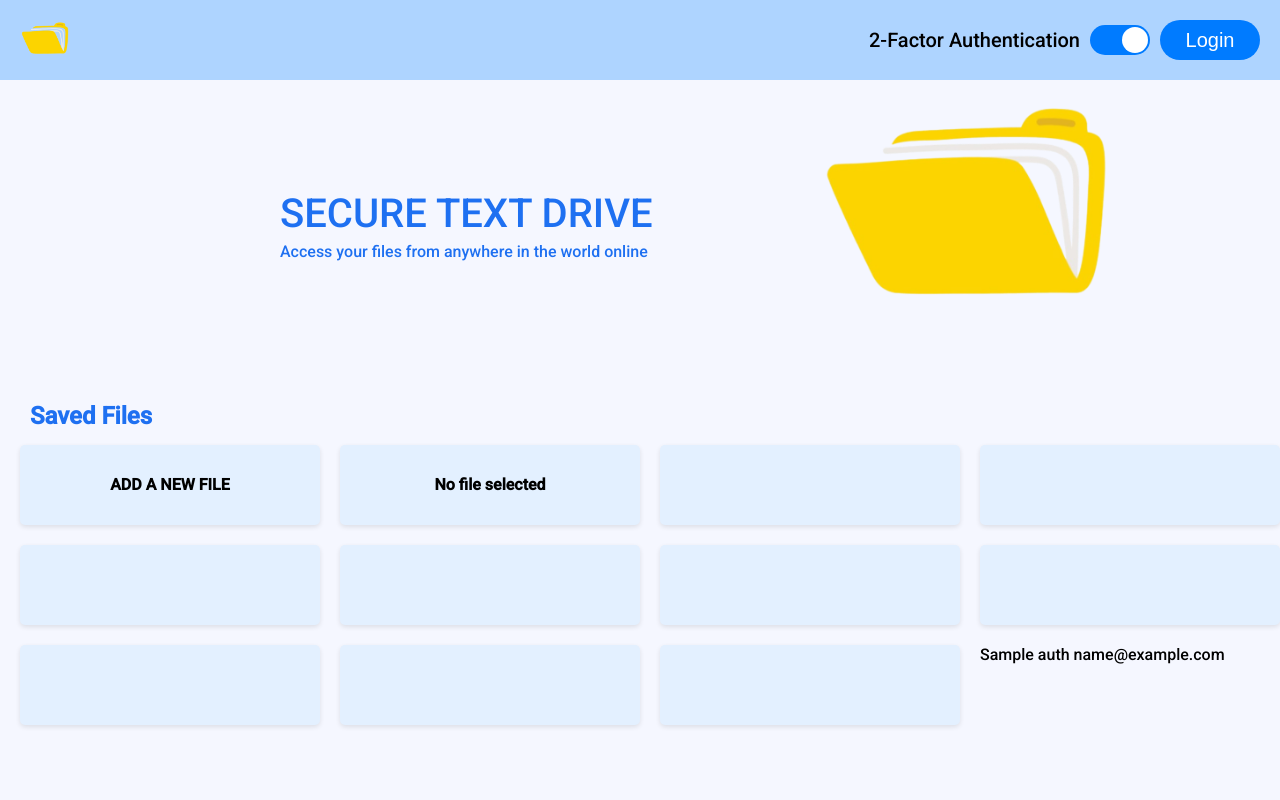
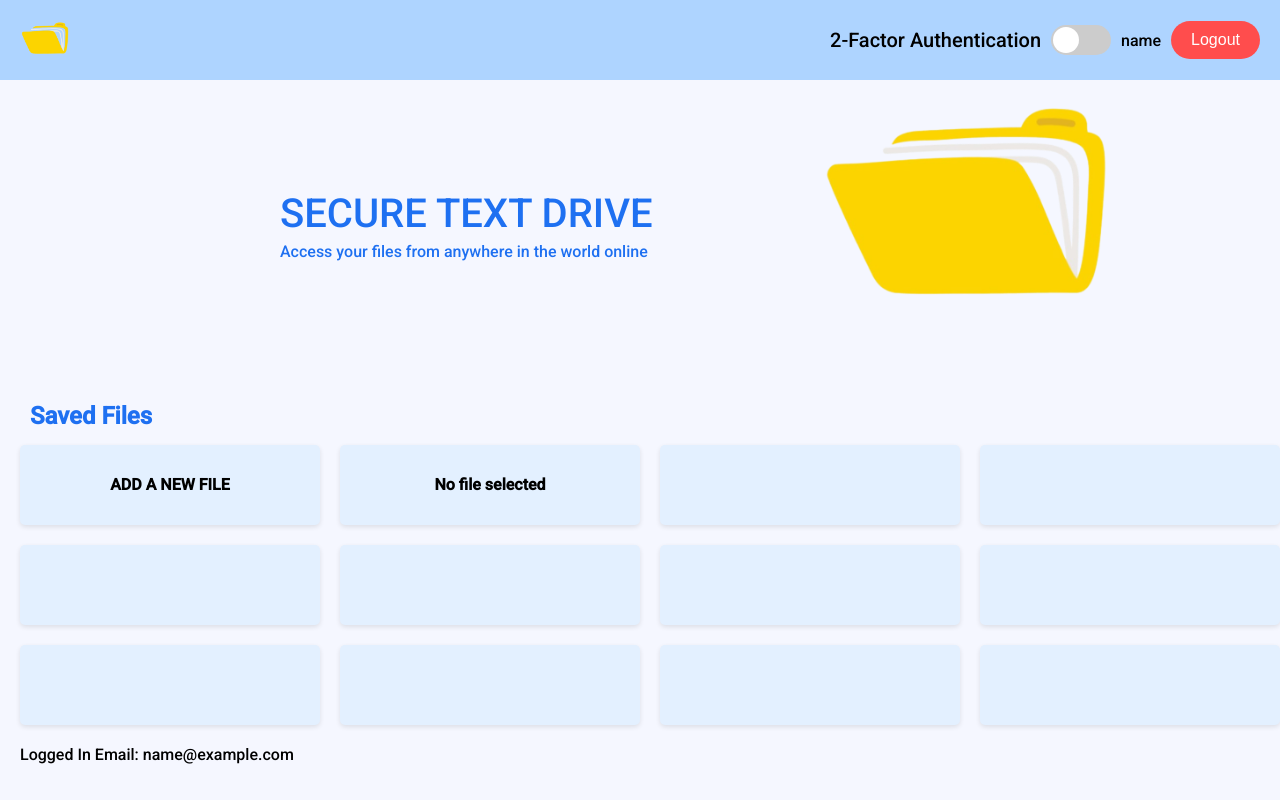
Before and after one commit to Roshan-Kaveri/SecureTextDrive, a Flask app: template templates/home.html in a window 1280 px wide, after a click on "2-Factor Authentication". Run offline with Flask 3, Linux system fonts and the light colour scheme; the template is opened without the code that fills it: most values are stand-ins (such as "Sample title", 1, 10 or a date in 2020); some libraries are stand-ins or nearby versions.

Commit message:
final3 change

```diff
--- a/static/homepage.css
+++ b/static/homepage.css
@@ -169,3 +169,22 @@ input:checked + .slider:before {
 .slider.round:before {
   border-radius: 50%;
 }
+/* homepage.css */
+
+/* Existing styles... */
+
+.logout-btn {
+    background-color: #ff4d4d; /* Red color for logout */
+    color: white; /* Text color */
+    border: none; /* No border */
+    padding: 10px 20px; /* Padding around the button */
+    border-radius: 20px; /* Rounded corners */
+    cursor: pointer; /* Cursor changes to pointer on hover */
+    font-size: 16px; /* Font size */
+    transition: background-color 0.3s ease; /* Smooth transition for hover effect */
+    margin-left: 10px; /* Space between username and button */
+}
+
+.logout-btn:hover {
+    background-color: #ff1a1a; /* Darker red on hover */
+}
--- a/templates/home.html
+++ b/templates/home.html
@@ -18,11 +18,16 @@
                 <label for="multi-auth">2-Factor Authentication</label>
                 <!-- Toggle button for multi-auth -->
                 <label class="switch">
-    <input type="checkbox" id="multi-auth" class="toggle">
+                    <input type="checkbox" id="multi-auth" class="toggle" {{ 'checked' if auth else '' }}>
                     <span class="slider round"></span>
                 </label>
 
+                {% if email %}
+                    <span class="user-name">{{ email.split('@')[0] }}</span> <!-- Display user name -->
+                    <button class="logout-btn" onclick="window.location.href='{{ url_for('views.logout') }}';">Logout</button> <!-- Logout button -->
+                {% else %}
                     <button class="login-btn" onclick="window.location.href='{{ url_for('views.login') }}';">Login</button>
+                {% endif %}
             </div>
         </div>
 
@@ -31,10 +36,7 @@
                 <h1 style="font-family: 'Roboto', sans-serif; font-size: 40px; color: #1e70f1;margin-left:280px; margin-top:50px">SECURE TEXT DRIVE</h1>
                 <p style="color: #1e70f1;margin-left:280px">Access your files from anywhere in the world online</p>
             </div>
-          <img src="{{ url_for('static', filename='images/img.png') }}"
-     alt="Folder Icon"
-     style="display: block; margin: 0 auto; width: 300px; height: auto; max-width: 90%; max-height: 350px;">
-
+            <img src="{{ url_for('static', filename='images/img.png') }}" alt="Folder Icon" style="display: block; margin: 0 auto; width: 300px; height: auto; max-width: 90%; max-height: 350px;">
         </div>
 
         <main>
@@ -53,8 +55,9 @@
                     <div class="file-card"></div>
                     <div class="file-card"></div>
                     <div class="file-card"></div>
-                    {{ auth }}
-                    {{ email }}
+                    <div class="file-card"></div>
+                    <!-- Display email and auth status -->
+                    <p>Logged In Email: {{ email }}</p>
                 </div>
             </section>
         </main>
@@ -78,9 +81,41 @@
             }
         }
 
-        // Attach event listeners
+        // Attach event listeners for file upload
         document.getElementById('add-new-file-btn').addEventListener('click', triggerFileInput);
         document.getElementById('file-input').addEventListener('change', handleFileUpload);
+
+        // Handle 2FA toggle and send the request to the server
+        document.getElementById('multi-auth').addEventListener('change', function () {
+            const isChecked = this.checked;
+            const email = '{{ email }}';  // Access the email from the Jinja2 variable
+
+            if (!email) {
+                alert("Error: User email not found. Please log in.");
+                return;
+            }
+
+            // Send an AJAX request to toggle 2FA status
+            fetch('/toggle-2fa', {
+                method: 'POST',
+                headers: {
+                    'Content-Type': 'application/json',
+                },
+                body: JSON.stringify({ auth: isChecked, email: email }),
+            })
+            .then(response => response.json())
+            .then(data => {
+                if (data.message) {
+                    alert(data.message);  // Display success message in an alert
+                } else {
+                    alert('Error: ' + (data.error || 'An unknown error occurred.'));  // Display error message
+                }
+            })
+            .catch(error => {
+                console.error('Error:', error);  // Handle error
+                alert('An error occurred while updating 2FA status.');
+            });
+        });
     </script>
 </body>
 </html>
--- a/views.py
+++ b/views.py
@@ -1,10 +1,10 @@
-from flask import  Blueprint , render_template , request , session, jsonify , redirect , url_for , flash
+from flask import Blueprint, render_template, request, session, jsonify, redirect, url_for, flash
 from flask_mail import Message
 from otp_utils import generate_otp, send_otp_email, otp_storage
 from mail_config import mail
 import psycopg2
 
-views = Blueprint(__name__ , "views")
+views = Blueprint(__name__, "views")
 
 # Database connection details
 hostname = 'postgresql-ascscs.alwaysdata.net'
@@ -13,7 +13,7 @@ username = 'ascscs'
 pwd = '@7sdDgVUuhCXjD6'
 port_id = 5432
 
-#signup
+# Signup route
 @views.route('/signup', methods=['GET', 'POST'])
 def signup():
     if request.method == 'POST':
@@ -76,6 +76,7 @@ def signup():
 
     return render_template('signup.html')
 
+# Login route
 @views.route('/login', methods=['GET', 'POST'])
 def login():
     if request.method == 'POST':
@@ -124,6 +125,7 @@ def login():
 
     return render_template('login.html')
 
+# Forgot password route
 @views.route('/forgot_password', methods=['GET', 'POST'])
 def fpass():
     if request.method == 'POST':
@@ -139,6 +141,7 @@ def fpass():
 
     return render_template('forgot_pass.html')
 
+# OTP Generation Function
 def gen_otp(email):
     if not email:
         return jsonify({"error": "Email address is required"}), 400
@@ -153,6 +156,7 @@ def gen_otp(email):
     else:
         return jsonify({"error": "Failed to send OTP email"}), 500
 
+# OTP Authentication Route
 @views.route('/auth', methods=['GET', 'POST'])
 def auth():
     print("auth route hit")  # Check if the route is called
@@ -165,14 +169,12 @@ def auth():
 
     if request.method == 'POST':
         print("POST request received")  # Verify form submission
-        entered_otp = ''.join([
-            request.form.get('number1', '').strip(),
-            request.form.get('number2', '').strip(),
-            request.form.get('number3', '').strip(),
-            request.form.get('number4', '').strip(),
-            request.form.get('number5', '').strip(),
-            request.form.get('number6', '').strip()
-        ])
+        entered_otp = ''.join([request.form.get('number1', '').strip(),
+                                request.form.get('number2', '').strip(),
+                                request.form.get('number3', '').strip(),
+                                request.form.get('number4', '').strip(),
+                                request.form.get('number5', '').strip(),
+                                request.form.get('number6', '').strip()])
         print("Entered OTP:", entered_otp)  # Check entered OTP
 
         if len(entered_otp) != 6 or not entered_otp.isdigit():
@@ -192,9 +194,50 @@ def auth():
 
     return render_template('auth.html')
 
-
+# Home route
 @views.route('/', methods=['GET', 'POST'])
 def homes():
     email = session.get('email')
     auth = session.get('auth')
     return render_template('home.html', email=email, auth=auth)
+
+# Route to toggle 2FA
+@views.route('/toggle-2fa', methods=['POST'])
+def toggle_2fa():
+    if request.method == 'POST':
+        email = request.json.get('email')
+        auth = request.json.get('auth')
+
+        if email is None or auth is None:
+            return jsonify({"error": "Email and auth status are required"}), 400
+
+        try:
+            # Connect to the database
+            conn = psycopg2.connect(
+                host=hostname,
+                dbname=database,
+                user=username,
+                password=pwd,
+                port=port_id
+            )
+            cur = conn.cursor()
+
+            # Update the user's 2FA status in the database
+            cur.execute('UPDATE USERS SET auth = %s WHERE email = %s', (auth, email))
+            conn.commit()
+
+            cur.close()
+            conn.close()
+
+            flash('2-Factor Authentication status updated successfully!', 'success')
+            return jsonify({"message": "2FA status updated successfully!"}), 200
+
+        except Exception as error:
+            print("Database error:", error)
+            return jsonify({"error": "An error occurred while updating 2FA status"}), 500
+@views.route('/logout', methods=['GET'])
+def logout():
+    # Clear the session to log the user out
+    session.clear()
+    flash('You have been logged out successfully.', 'success')
+    return redirect(url_for('views.homes'))  # Redirect to the home page or login page
```
Lines whose indentation alone changed are shown as unchanged.
